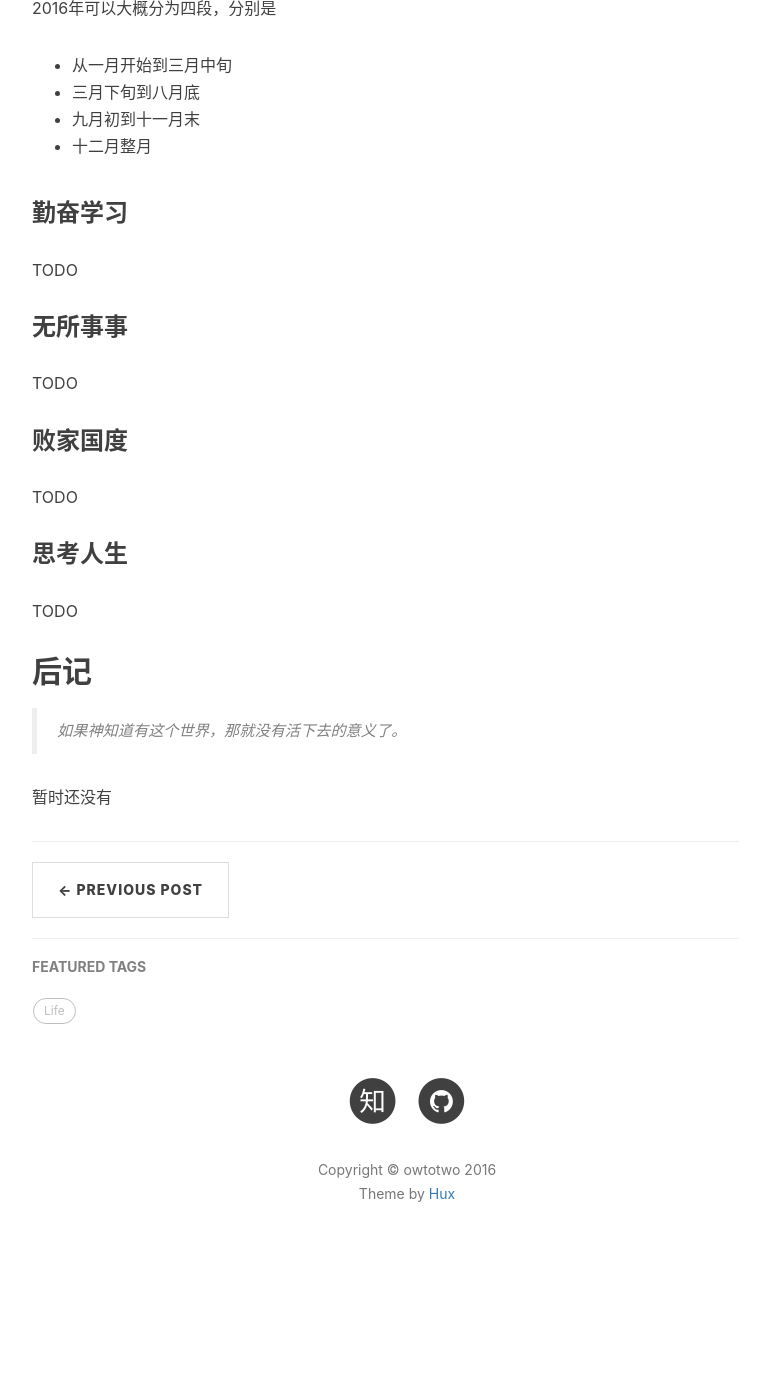
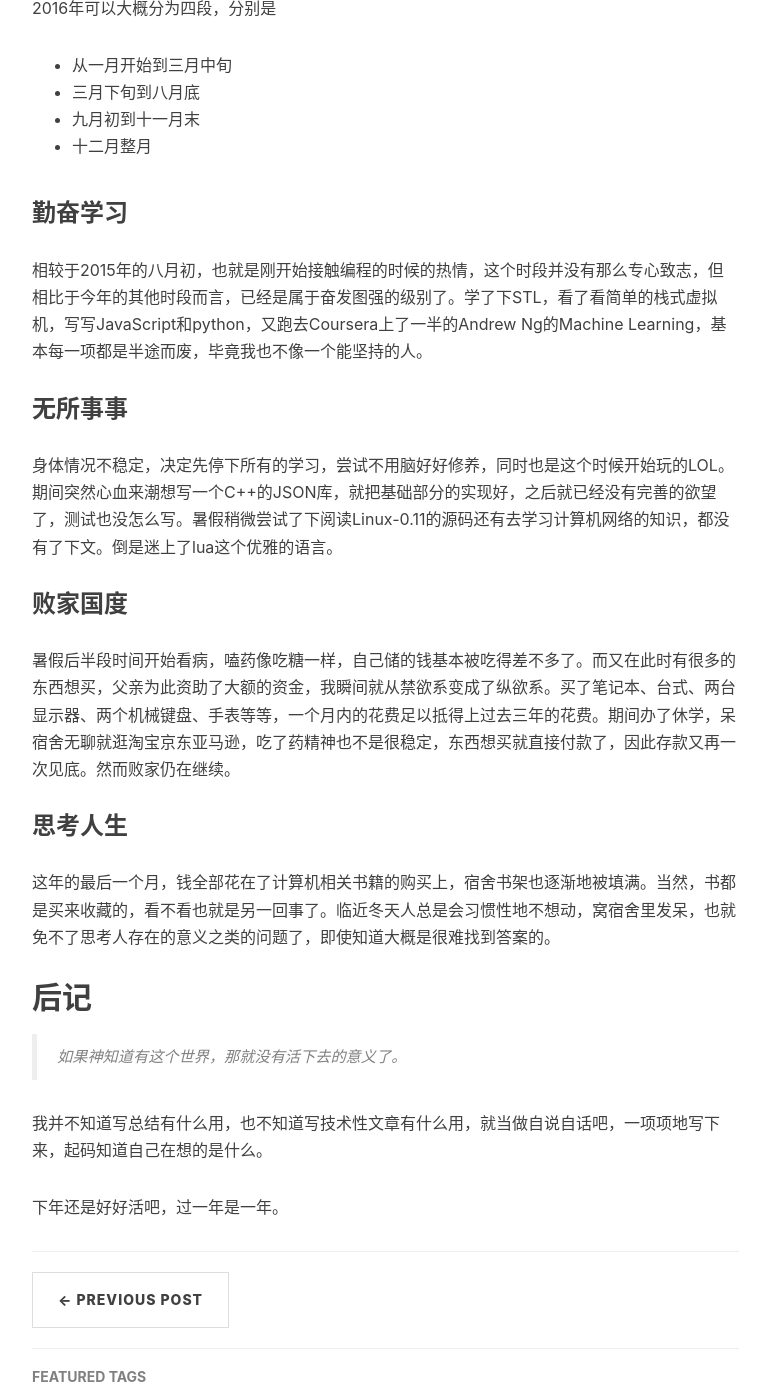
Before and after one commit to owtotwo/owtotwo.github.io, a Jekyll site: the page built from _posts/2016-12-29-summary-for-2016.markdown, in a window 1280 px wide and 1400 px high, scrolled down 858 px. Shown: the whole window, without its empty margins (233-1003 px from the left). Built offline with Jekyll 4.4.1, drawn with Linux system fonts in a browser that asks for light colours; nearby versions of some CDN libraries; comment, search, counter and statistics services are not loaded; before the commit the page ends 2156 px from its top, so only the background shows below that.

Commit message:
summary done

```diff
--- a/_posts/2016-12-29-summary-for-2016.markdown
+++ b/_posts/2016-12-29-summary-for-2016.markdown
@@ -29,20 +29,22 @@ tags:
 - 十二月整月
 
 ### 勤奋学习
-TODO
+相较于2015年的八月初，也就是刚开始接触编程的时候的热情，这个时段并没有那么专心致志，但相比于今年的其他时段而言，已经是属于奋发图强的级别了。学了下STL，看了看简单的栈式虚拟机，写写JavaScript和python，又跑去Coursera上了一半的Andrew Ng的Machine Learning，基本每一项都是半途而废，毕竟我也不像一个能坚持的人。
 
 ### 无所事事
-TODO
+身体情况不稳定，决定先停下所有的学习，尝试不用脑好好修养，同时也是这个时候开始玩的LOL。期间突然心血来潮想写一个C++的JSON库，就把基础部分的实现好，之后就已经没有完善的欲望了，测试也没怎么写。暑假稍微尝试了下阅读Linux-0.11的源码还有去学习计算机网络的知识，都没有了下文。倒是迷上了lua这个优雅的语言。
 
 ### 败家国度
-TODO
+暑假后半段时间开始看病，嗑药像吃糖一样，自己储的钱基本被吃得差不多了。而又在此时有很多的东西想买，父亲为此资助了大额的资金，我瞬间就从禁欲系变成了纵欲系。买了笔记本、台式、两台显示器、两个机械键盘、手表等等，一个月内的花费足以抵得上过去三年的花费。期间办了休学，呆宿舍无聊就逛淘宝京东亚马逊，吃了药精神也不是很稳定，东西想买就直接付款了，因此存款又再一次见底。然而败家仍在继续。
 
 ### 思考人生
-TODO
+这年的最后一个月，钱全部花在了计算机相关书籍的购买上，宿舍书架也逐渐地被填满。当然，书都是买来收藏的，看不看也就是另一回事了。临近冬天人总是会习惯性地不想动，窝宿舍里发呆，也就免不了思考人存在的意义之类的问题了，即使知道大概是很难找到答案的。
 
 
 ## 后记
 
 > 如果神知道有这个世界，那就没有活下去的意义了。
 
-暂时还没有
+我并不知道写总结有什么用，也不知道写技术性文章有什么用，就当做自说自话吧，一项项地写下来，起码知道自己在想的是什么。
+
+下年还是好好活吧，过一年是一年。
```
